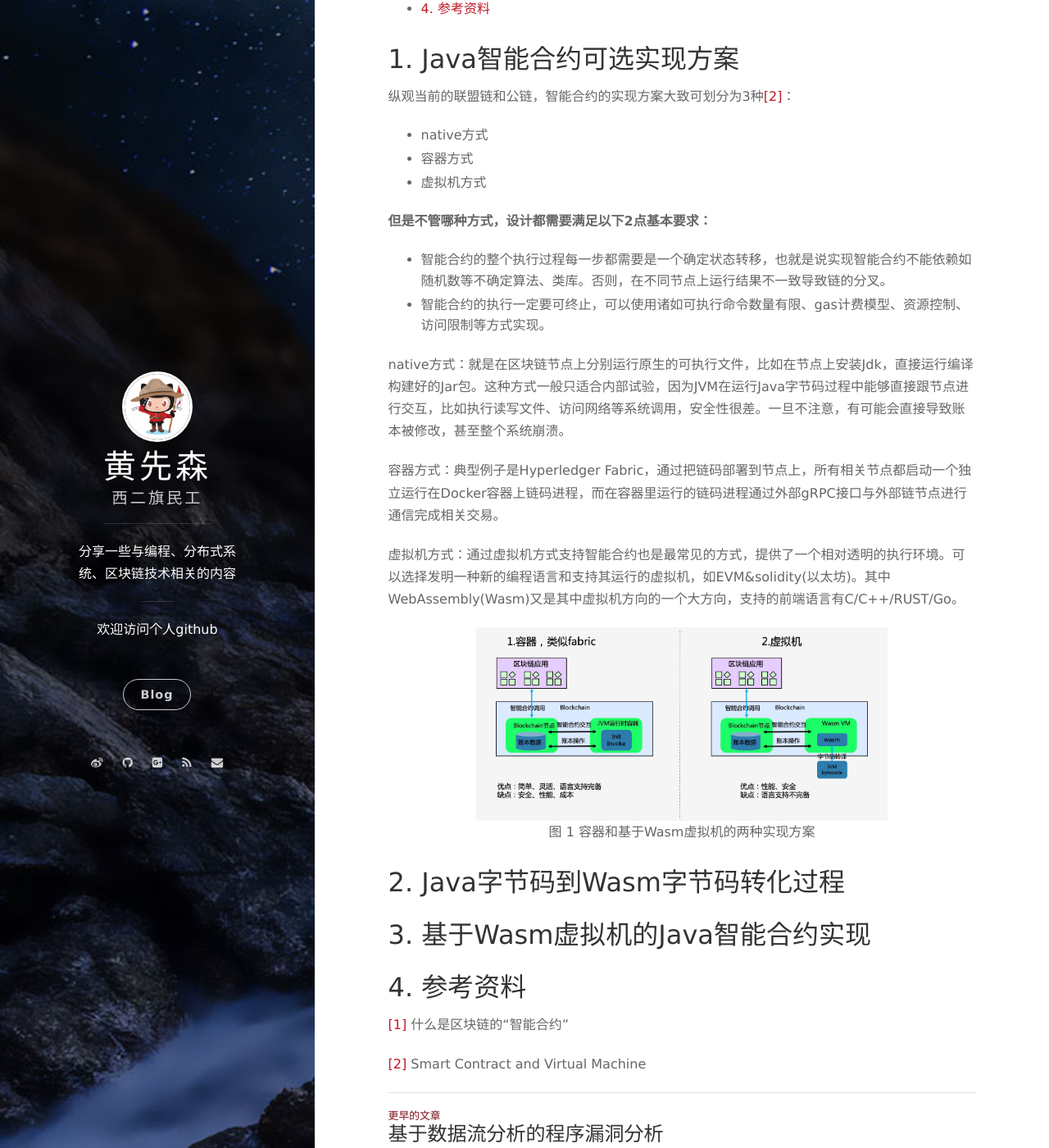
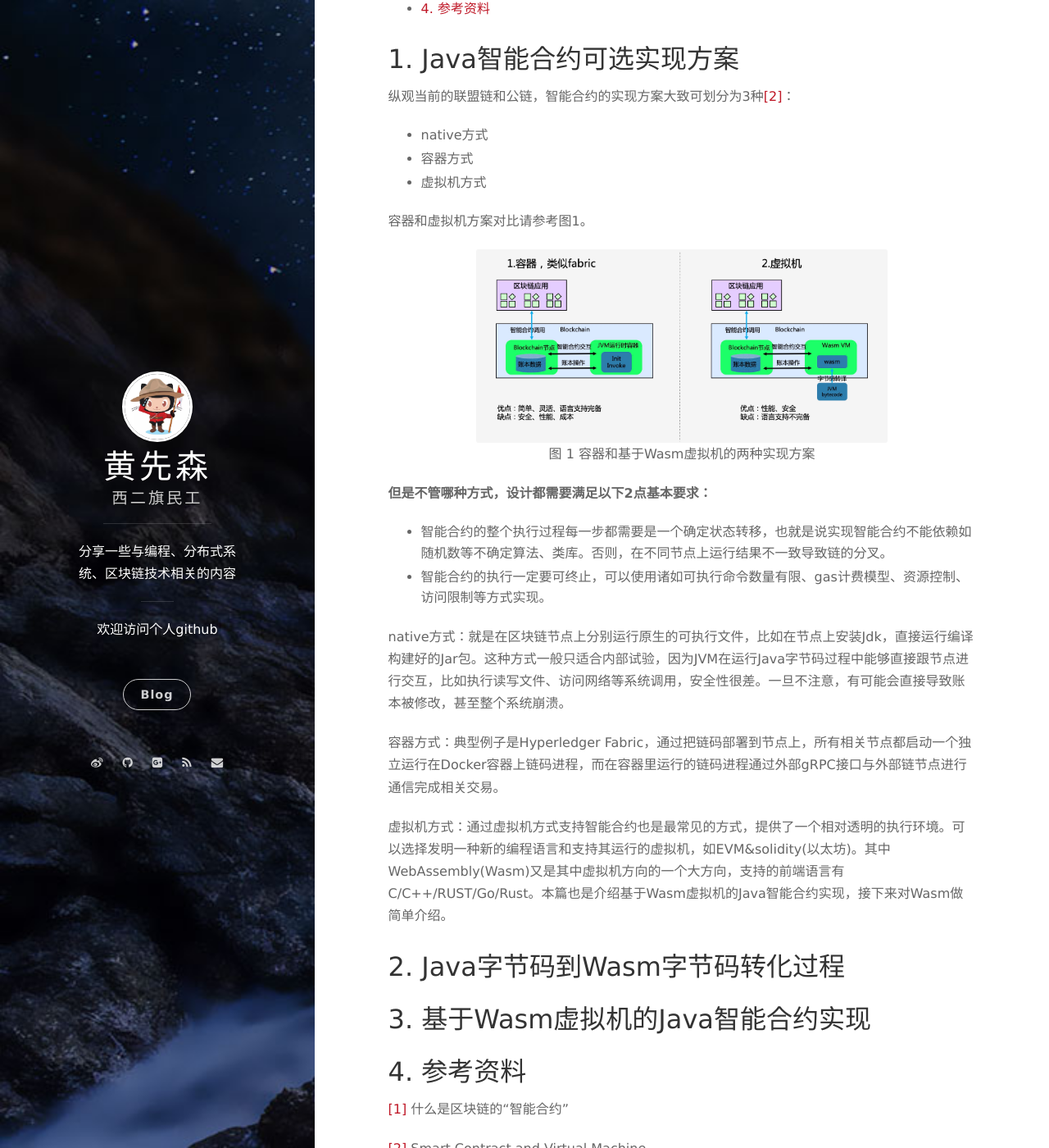
Before and after one commit to berryjam/berryjam.github.io, a Jekyll site: the page built from _posts/2020-06-20-Java智能合约实现探索.md, in a window 1280 px wide and 1400 px high, scrolled down 512 px. Shown: the whole window at 82% size. Built offline with Jekyll 4.4.1, drawn with Linux system fonts in a browser that asks for light colours; nearby versions of some CDN libraries; comment, search, counter and statistics services are not loaded.

Commit message:
Update 2020-06-20-Java智能合约实现探索.md

```diff
--- a/_posts/2020-06-20-Java智能合约实现探索.md
+++ b/_posts/2020-06-20-Java智能合约实现探索.md
@@ -26,6 +26,16 @@ tags: 智能合约 Java字节码 Wasm字节码 虚拟机
 - 容器方式
 - 虚拟机方式
 
+容器和虚拟机方案对比请参考图1。
+
+<div align="center">
+<img src="https://github.com/berryjam/berryjam.github.io/blob/master/image/2020-07-06/%E6%99%BA%E8%83%BD%E5%90%88%E7%BA%A6%E5%8F%AF%E9%80%89%E6%96%B9%E6%A1%88.png?raw=true" height="70%" width="70%">
+</div>
+
+<p align="center">
+  <b>图 1 容器和基于Wasm虚拟机的两种实现方案</b><br>
+</p>
+
 **但是不管哪种方式，设计都需要满足以下2点基本要求：**
 - 智能合约的整个执行过程每一步都需要是一个确定状态转移，也就是说实现智能合约不能依赖如随机数等不确定算法、类库。否则，在不同节点上运行结果不一致导致链的分叉。
 - 智能合约的执行一定要可终止，可以使用诸如可执行命令数量有限、gas计费模型、资源控制、访问限制等方式实现。
@@ -34,15 +44,8 @@ native方式：就是在区块链节点上分别运行原生的可执行文件
 
 容器方式：典型例子是Hyperledger Fabric，通过把链码部署到节点上，所有相关节点都启动一个独立运行在Docker容器上链码进程，而在容器里运行的链码进程通过外部gRPC接口与外部链节点进行通信完成相关交易。
 
-虚拟机方式：通过虚拟机方式支持智能合约也是最常见的方式，提供了一个相对透明的执行环境。可以选择发明一种新的编程语言和支持其运行的虚拟机，如EVM&solidity(以太坊)。其中WebAssembly(Wasm)又是其中虚拟机方向的一个大方向，支持的前端语言有C/C++/RUST/Go。
+虚拟机方式：通过虚拟机方式支持智能合约也是最常见的方式，提供了一个相对透明的执行环境。可以选择发明一种新的编程语言和支持其运行的虚拟机，如EVM&solidity(以太坊)。其中WebAssembly(Wasm)又是其中虚拟机方向的一个大方向，支持的前端语言有C/C++/RUST/Go/Rust。本篇也是介绍基于Wasm虚拟机的Java智能合约实现，接下来对Wasm做简单介绍。
 
-<div align="center">
-<img src="https://github.com/berryjam/berryjam.github.io/blob/master/image/2020-07-06/%E6%99%BA%E8%83%BD%E5%90%88%E7%BA%A6%E5%8F%AF%E9%80%89%E6%96%B9%E6%A1%88.png?raw=true" height="70%" width="70%">
-</div>
-
-<p align="center">
-  <b>图 1 容器和基于Wasm虚拟机的两种实现方案</b><br>
-</p>
 
 
 
```
